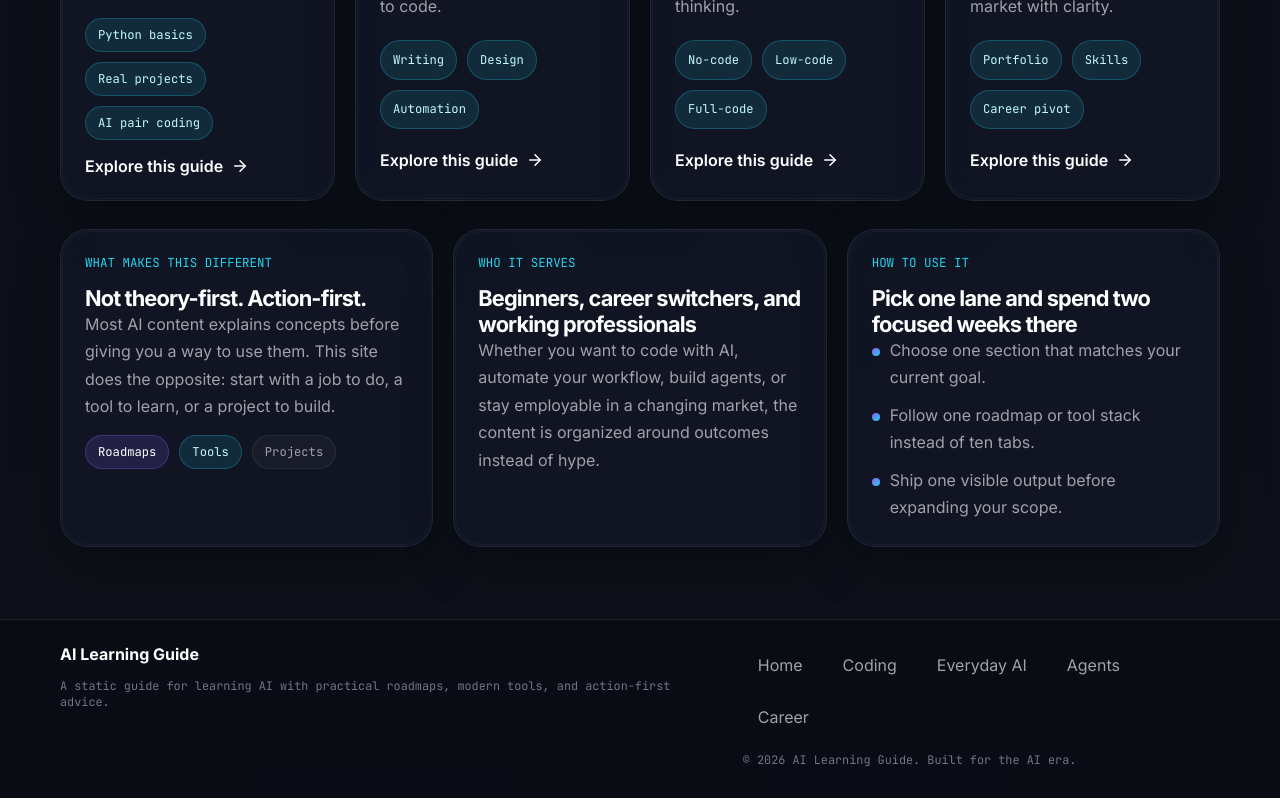
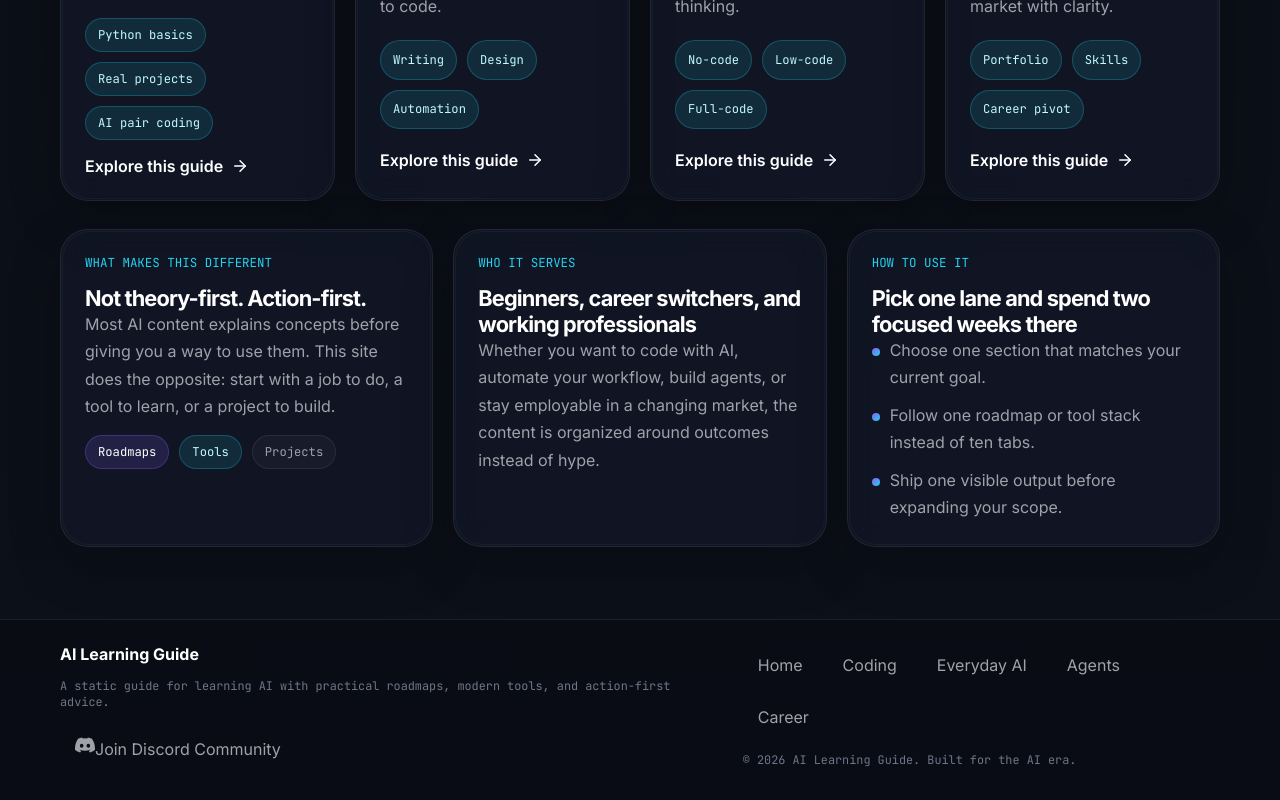
Before and after one commit to wubo1980/ai-learning-guide, a Next.js app: page / in a window 1280 px wide. Shown: the part 1425-2225 px from the top of the page. Built offline with nearby package versions, Linux system fonts and the light colour scheme.

Commit message:
Add Discord community link to footer (discord.gg/jSSkEE8eGf)

```diff
--- a/src/components/layout/SiteFooter.tsx
+++ b/src/components/layout/SiteFooter.tsx
@@ -15,6 +15,17 @@ export function SiteFooter() {
           <p className="footer-note">
             A static guide for learning AI with practical roadmaps, modern tools, and action-first advice.
           </p>
+          <a
+            href="https://discord.gg/jSSkEE8eGf"
+            target="_blank"
+            rel="noopener noreferrer"
+            className="footer-link discord-link"
+          >
+            <svg width="20" height="20" viewBox="0 0 24 24" fill="currentColor" aria-hidden="true">
+              <path d="M20.317 4.37a19.791 19.791 0 0 0-4.885-1.515.074.074 0 0 0-.079.037c-.21.375-.444.864-.608 1.25a18.27 18.27 0 0 0-5.487 0 12.64 12.64 0 0 0-.617-1.25.077.077 0 0 0-.079-.037A19.736 19.736 0 0 0 3.677 4.37a.07.07 0 0 0-.032.027C.533 9.046-.32 13.58.099 18.057a.082.082 0 0 0 .031.057 19.9 19.9 0 0 0 5.993 3.03.078.078 0 0 0 .084-.028 14.09 14.09 0 0 0 1.226-1.994.076.076 0 0 0-.041-.106 13.107 13.107 0 0 1-1.872-.892.077.077 0 0 1-.008-.128 10.2 10.2 0 0 0 .372-.292.074.074 0 0 1 .077-.01c3.928 1.793 8.18 1.793 12.062 0a.074.074 0 0 1 .078.01c.12.098.246.198.373.292a.077.077 0 0 1-.006.127 12.299 12.299 0 0 1-1.873.892.077.077 0 0 0-.041.107c.36.698.772 1.362 1.225 1.993a.076.076 0 0 0 .084.028 19.839 19.839 0 0 0 6.002-3.03.077.077 0 0 0 .032-.054c.5-5.177-.838-9.674-3.549-13.66a.061.061 0 0 0-.031-.03zM8.02 15.33c-1.183 0-2.157-1.085-2.157-2.419 0-1.333.956-2.419 2.157-2.419 1.21 0 2.176 1.095 2.157 2.42 0 1.333-.956 2.418-2.157 2.418zm7.975 0c-1.183 0-2.157-1.085-2.157-2.419 0-1.333.955-2.419 2.157-2.419 1.21 0 2.176 1.095 2.157 2.42 0 1.333-.947 2.418-2.157 2.418z"/>
+            </svg>
+            Join Discord Community
+          </a>
         </div>
         <div className="list-stack">
           <div aria-label="Footer navigation" className="footer-links">
```
